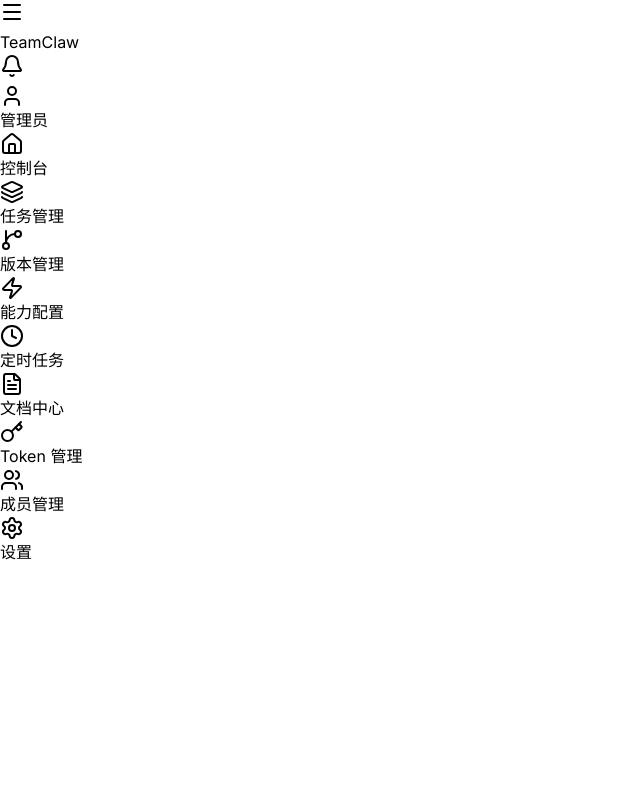
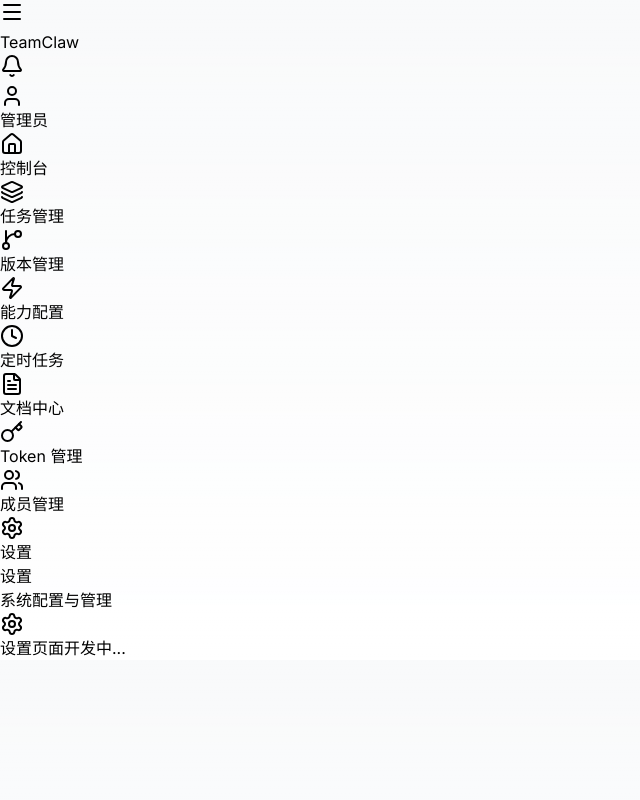
Before and after one commit to weisiwu/teamclaw, a Next.js app: page /settings in a window 1280 px wide. Before the commit this address had no page. Shown: the top 800 px of the page, without its empty margins (0-640 px from the left). Built offline with nearby package versions, Linux system fonts and the light colour scheme.

Commit message:
feat: 添加设置页面

```diff
--- /dev/null
+++ b/app/settings/page.tsx
@@ -0,0 +1,19 @@
+import { Settings as SettingsIcon } from "lucide-react";
+
+export default function Settings() {
+  return (
+    <div className="p-6 space-y-6">
+      <div>
+        <h1 className="text-3xl font-bold text-gray-900">设置</h1>
+        <p className="text-gray-500 mt-1">系统配置与管理</p>
+      </div>
+
+      <div className="bg-white rounded-lg border p-6">
+        <div className="flex items-center gap-3 text-gray-500">
+          <SettingsIcon className="w-5 h-5" />
+          <span>设置页面开发中...</span>
+        </div>
+      </div>
+    </div>
+  );
+}
```
